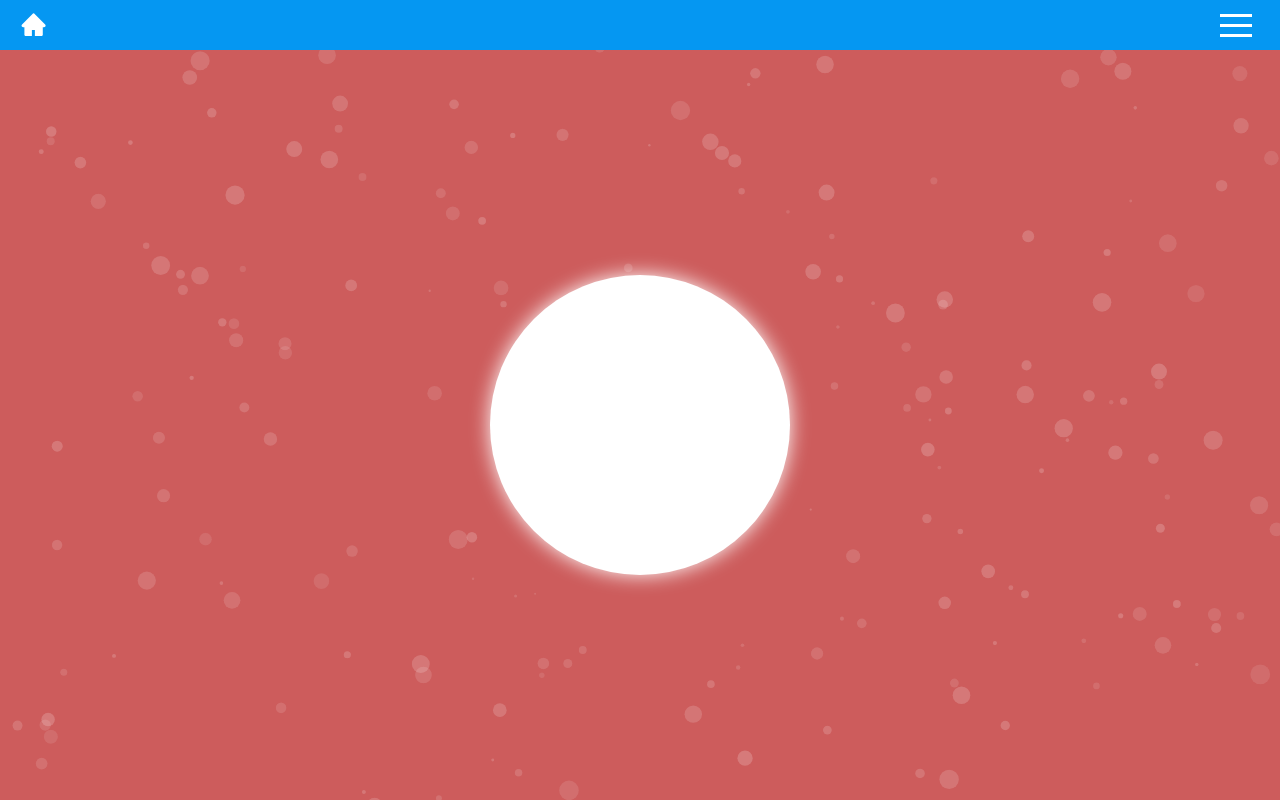
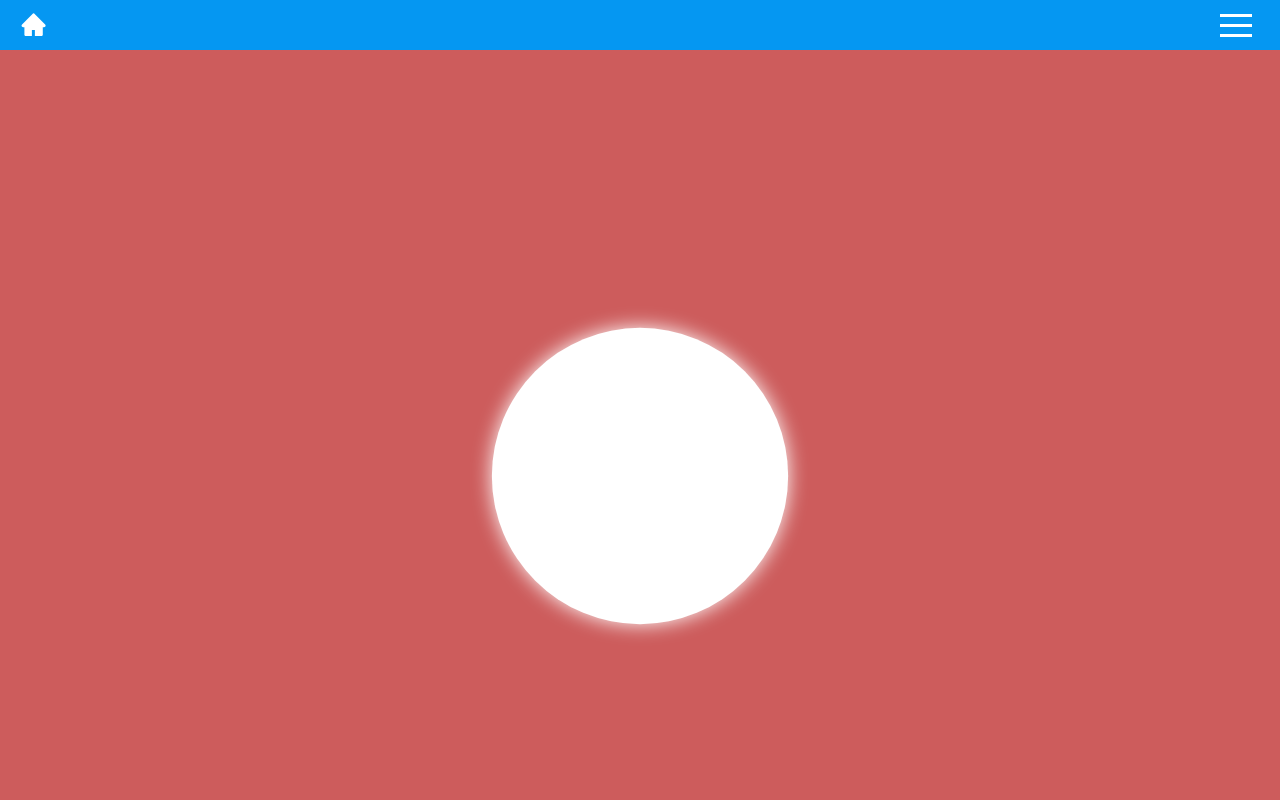
Before and after one commit to qapush/breathe-app, a React (Create React App) app: page /cwiczenie in a window 1280 px wide. Built offline with nearby package versions, Linux system fonts and the light colour scheme.

Commit message:
simple countdown added

```diff
--- a/public/index.html
+++ b/public/index.html
@@ -7,11 +7,16 @@
     <meta name="theme-color" content="#000000" />
     <meta
       name="description"
-      content="Web site created using create-react-app"
+      content="Przewodnik oddechu"
     />
     <link rel="apple-touch-icon" href="%PUBLIC_URL%/logo192.png" />
 
     <link rel="manifest" href="%PUBLIC_URL%/manifest.json" />
+    <link rel="preconnect" href="https://fonts.googleapis.com">
+<link rel="preconnect" href="https://fonts.gstatic.com" crossorigin>
+<link rel="preconnect" href="https://fonts.googleapis.com">
+<link rel="preconnect" href="https://fonts.gstatic.com" crossorigin>
+<link href="https://fonts.googleapis.com/css2?family=Manrope:wght@300;600;700&display=swap" rel="stylesheet">
 
     <title>Oddech</title>
   </head>
--- a/src/components/Modes/modes.module.scss
+++ b/src/components/Modes/modes.module.scss
@@ -19,7 +19,7 @@
       flex-direction: column;
       margin: 10px;
       padding: 10px;
-      border-radius: 10px;
+      border-radius: 5px;
       flex-grow: 1;
       min-height: 100px;
       cursor: pointer;
@@ -27,7 +27,7 @@
       background-repeat: no-repeat;
       background-size: 150px;
       background-position: right -75px top 50%;
-      background-color: rgba(230, 230, 230, 0.5);
+      background-color: #0000000a;
       transition: background-size 300ms ease-out,
                   box-shadow 300ms ease-out;
 
--- a/src/components/app/App.js
+++ b/src/components/app/App.js
@@ -23,15 +23,15 @@ export default function App() {
   const reducer = (state, action) => {
     switch (action.type) {
       case "awake":
-        return { inhale: 6, pause: 0, exhale: 3, bgColor: "indianred" };
+        return { inhale: 6, pause: 0, exhale: 3, bgColor: "#F3DAAA" };
       case "regeneration":
-        return { inhale: 4, pause: 4, exhale: 4, bgColor: "darkolivegreen" };
+        return { inhale: 4, pause: 4, exhale: 4, bgColor: "#EEB5BC" };
       case "relax":
-        return { inhale: 1, pause: 2, exhale: 3, bgColor: "navy" };
+        return { inhale: 1, pause: 99999999, exhale: 0, bgColor: "#BCD7B8" };
       case "vital":
-        return { inhale: 5, pause: 1, exhale: 10, bgColor: "teal" };
+        return { inhale: 5, pause: 1, exhale: 10, bgColor: "#AFD5EB" };
       default:
-        return { inhale: 4, pause: 7, exhale: 8, bgColor: "pink" };
+        return { inhale: 4, pause: 7, exhale: 8, bgColor: "#AFD5EB" };
     }
   };
 
--- a/src/components/app/app.scss
+++ b/src/components/app/app.scss
@@ -4,6 +4,7 @@
     grid-template-rows: 50px 1fr;
     font-family: Arial, Helvetica, sans-serif;
     background-color: #F2F2F2;
+    font-family: 'Manrope', sans-serif;;
 }
 
 .text {
--- a/src/components/breathe/Breathe.js
+++ b/src/components/breathe/Breathe.js
@@ -1,13 +1,16 @@
-import { useSpring, animated } from "@react-spring/web";
+import { useSpring, animated, useSpringRef, useChain } from "@react-spring/web";
 import Particles from "react-tsparticles";
 import ptOptions from "../../pt_options.json";
-import "./breathe.scss";
+import {useState} from 'react'
+import styles from "./breathe.module.scss";
 
 export default function Breathe({ params }) {
   const { inhale, pause, exhale, bgColor } = params;
 
-  const [spring] = useSpring(() => ({
-    from: { transform: "scale(0.01)" },
+  const springCirlceRef = useSpringRef();
+  const springCirlce = useSpring({
+    ref: springCirlceRef,
+    from: { transform: "scale(0.001)"},
     to: [
       { transform: "scale(1)", config: { duration: inhale * 1000 } },
       {
@@ -17,14 +20,37 @@ export default function Breathe({ params }) {
       },
     ],
     loop: { reset: true },
-  }));
+  });
+
+  const springCounterRef = useSpringRef();
+  const { springCounter } = useSpring({
+    ref: springCounterRef,
+    from: { springCounter: 1,},
+    springCounter: 3,
+    config: { duration: 3000 }
+  })
+
+  const springCounterOpacityRef = useSpringRef();
+  const springCounterOpacity = useSpring({
+    ref: springCounterOpacityRef,
+    opacity: 0,
+    bottom: '150px',
+    from: { opacity: 1, bottom: '0px', },
+    config: { duration: 1000 }
+  })
+
+  useChain([springCounterRef,springCounterOpacityRef,springCirlceRef])
 
   return (
-    <div className="breathe" style={{ backgroundColor: bgColor }}>
-      <div className="breathe__inner">
-        <animated.div className="bInner" style={spring}></animated.div>
+    <div className={styles.breathe} style={{ backgroundColor: bgColor }}>
+      <div className={styles.breathe__inner}>
+        <animated.h1 className={styles.counter} style={springCounterOpacity}>
+          {springCounter.to(n => n.toFixed(0))}
+        </animated.h1>
+        {/* <animated.div>{number.to(n => n.toFixed(2))}</animated.div> */}
+        <animated.div className={styles.bInner} style={springCirlce}></animated.div>
       </div>
-      <Particles params={ptOptions} className="ptWrapper" />
+      {/* <Particles params={ptOptions} className={styles.ptWrapper} /> */}
     </div>
   );
 }
--- a/src/components/breathe/breathe.scss
+++ b/src/components/breathe/breathe.module.scss
@@ -8,6 +8,14 @@
         align-items: center;
         justify-content: center;
 
+    .counter {
+        margin: 1.5rem;
+        font-weight: 800;
+        background-color: rgb(44, 16, 47);
+        padding: 5px 15px;
+        border-radius: 5px;
+        position: relative;
+    }
 
     .breathe__inner {
         z-index: 1;
```
